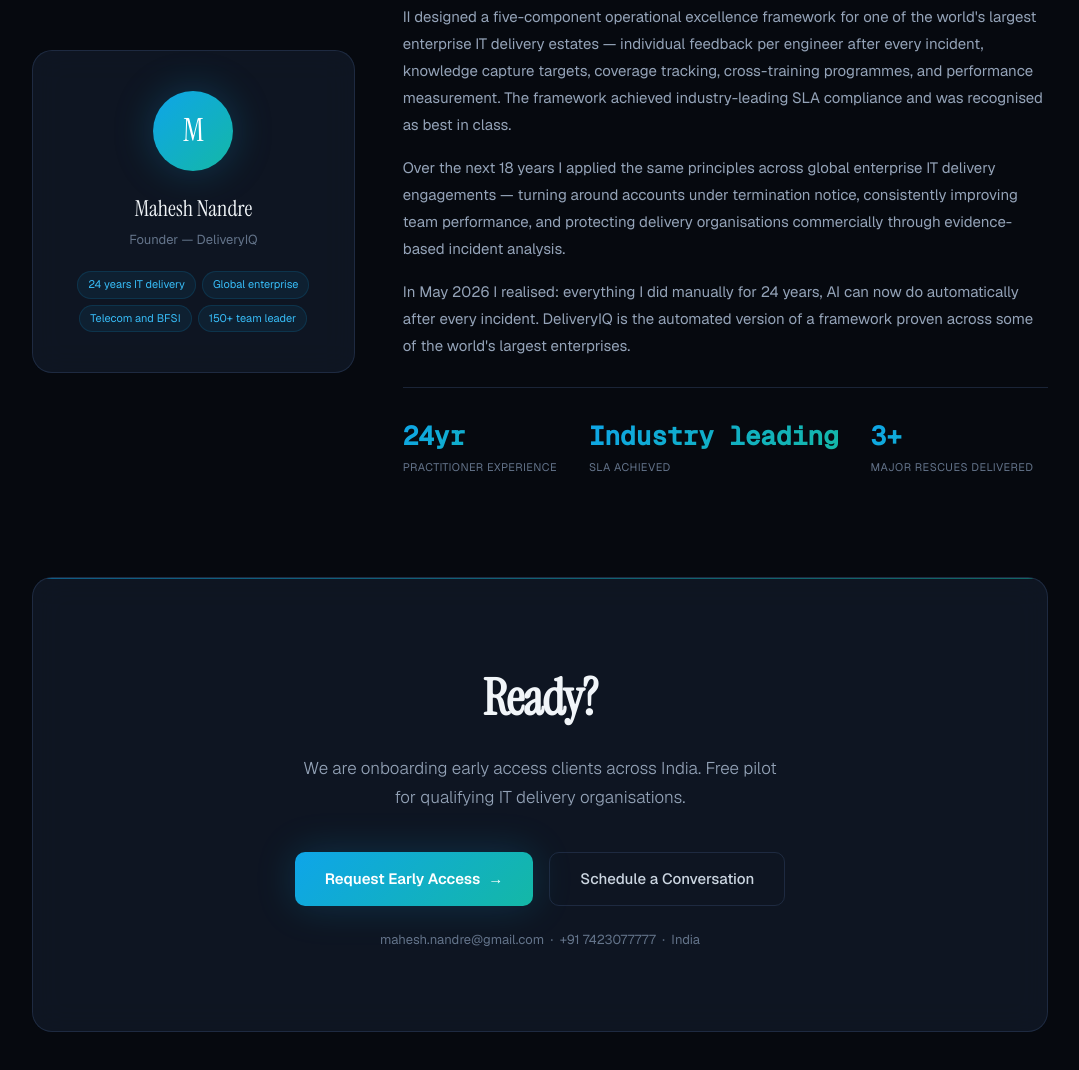
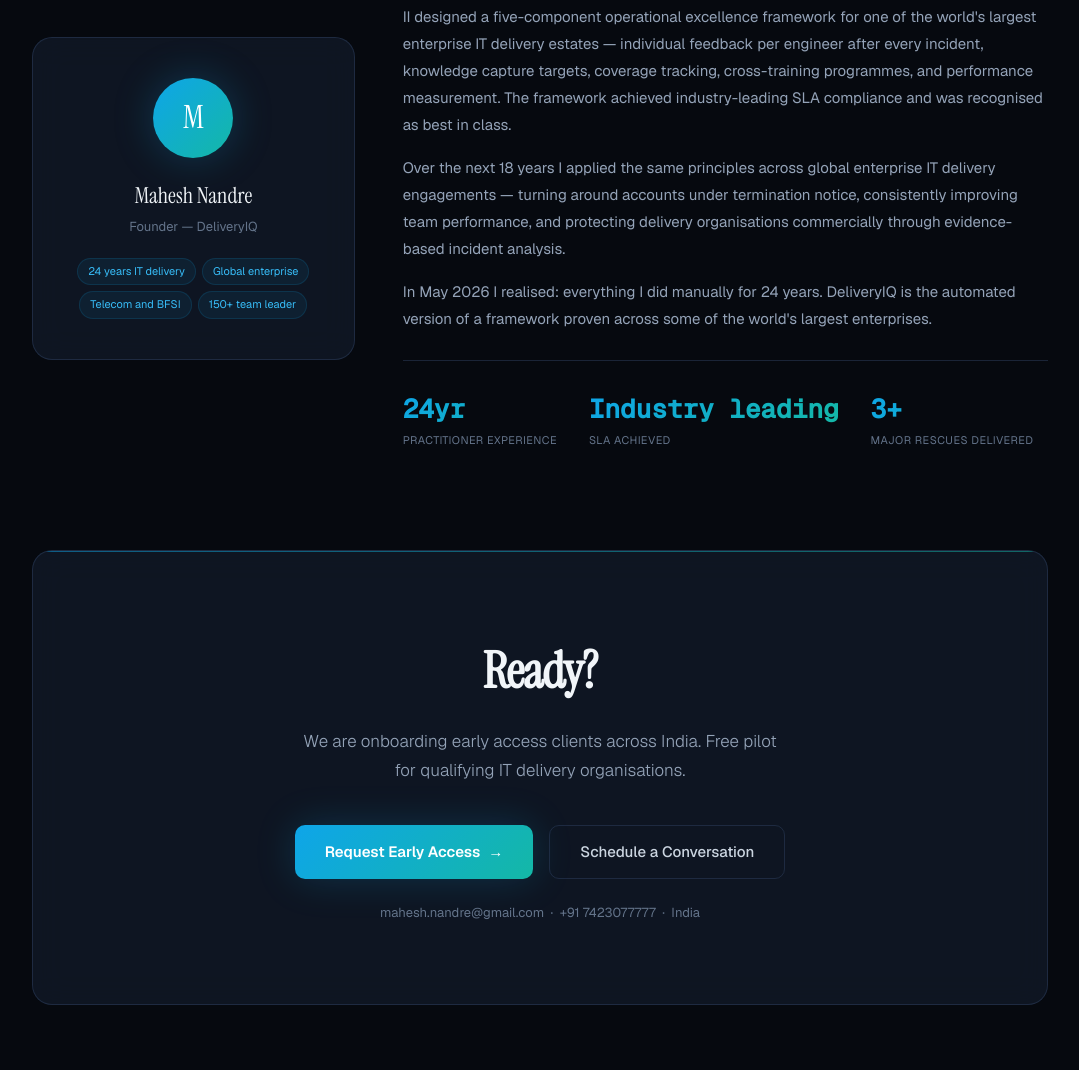
Before and after one commit to deliveryiq-tech/deliveryiq.tech, a plain HTML site: page index.html in a window 1280 px wide. Shown: the part 4364-5434 px from the top of the page, without its empty margins (100-1179 px from the left). Drawn offline with nearby package versions, Linux system fonts and the light colour scheme.

Commit message:
Update index.html

```diff
--- a/index.html
+++ b/index.html
@@ -662,7 +662,7 @@
         <h3>"I built DeliveryIQ manually for years. Now I am automating it."</h3>
         <p>II designed a five-component operational excellence framework for one of the world's largest enterprise IT delivery estates — individual feedback per engineer after every incident, knowledge capture targets, coverage tracking, cross-training programmes, and performance measurement. The framework achieved industry-leading SLA compliance and was recognised as best in class.</p>
         <p>Over the next 18 years I applied the same principles across global enterprise IT delivery engagements — turning around accounts under termination notice, consistently improving team performance, and protecting delivery organisations commercially through evidence-based incident analysis.</p>
-        <p>In May 2026 I realised: everything I did manually for 24 years, AI can now do automatically after every incident. DeliveryIQ is the automated version of a framework proven across some of the world's largest enterprises.</p>
+        <p>In May 2026 I realised: everything I did manually for 24 years. DeliveryIQ is the automated version of a framework proven across some of the world's largest enterprises.</p>
         <div class="founder-metrics">
           <div class="f-metric">
             <div class="fv">24yr</div>
```
